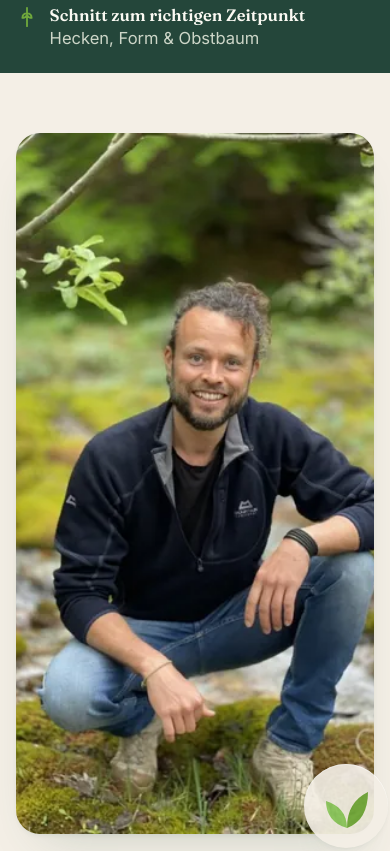
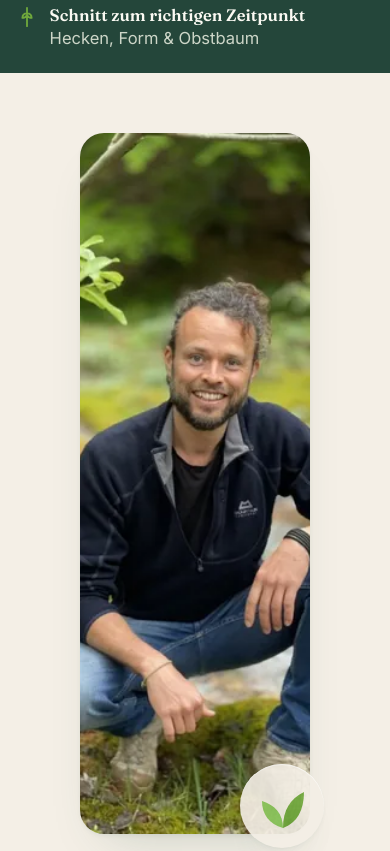
Before and after one commit to lechcode/gartenbau-landsberg-vorschau, a plain HTML site: page index.html in a window 390 px wide. Shown: the part 1000-1851 px from the top of the page. Drawn offline with Linux system fonts and the light colour scheme.

Commit message:
Mobil: Karsten-Porträt kleiner & zentriert (schärfer)
max-width 230px (Phone) / 330px (Tablet), zentriert; sizes angepasst,
damit der Browser die passende, scharfe Bildvariante lädt (kein Upscale).

Co-Authored-By: Claude Opus 4.8 <noreply@anthropic.com>

```diff
--- a/index.html
+++ b/index.html
@@ -300,7 +300,7 @@
     .nav-links a:not(.btn){padding:14px 0;border-bottom:1px solid var(--line-l);} .nav-links a:not(.btn)::after{display:none;}
     .nav-links .btn{margin-top:14px;justify-content:center;} .nav-toggle{display:block;}
     .about-grid,.contact-grid{grid-template-columns:1fr;}
-    .about-portrait{max-width:420px;}
+    .about-portrait{max-width:330px;margin-inline:auto;}
     .trust-grid{grid-template-columns:1fr 1fr;}
     .svc-grid,.steps{grid-template-columns:1fr 1fr;}
     .gallery{grid-template-columns:repeat(3,1fr);}
@@ -309,6 +309,7 @@
     .svc-grid,.steps,.trust-grid{grid-template-columns:1fr;}
     .gallery{grid-template-columns:1fr 1fr;gap:9px;} .gallery .wide{grid-column:span 2;}
     .two{grid-template-columns:1fr;}
+    .about-portrait{max-width:230px;}
     .hero-cta{flex-direction:column;align-items:stretch;} .hero-cta .btn{justify-content:center;} .hero-tel{justify-content:center;margin-top:4px;}
     .foot-top{grid-template-columns:1fr;} .foot-bottom{flex-direction:column;align-items:flex-start;}
     .mobile-bar{display:grid;}
@@ -397,8 +398,8 @@
         <div class="about-grid">
           <div class="about-portrait">
             <picture>
-              <source type="image/webp" srcset="assets/karsten-portrait-480.webp 480w, assets/karsten-portrait-700.webp 700w" sizes="(max-width:920px) 420px, 40vw">
-              <img src="assets/karsten-portrait-700.jpg" srcset="assets/karsten-portrait-480.jpg 480w, assets/karsten-portrait-700.jpg 700w" sizes="(max-width:920px) 420px, 40vw" width="577" height="701" alt="Karsten Scheffler, Gärtner aus Landsberg am Lech, lächelnd an einem Bachlauf" loading="lazy" decoding="async">
+              <source type="image/webp" srcset="assets/karsten-portrait-480.webp 480w, assets/karsten-portrait-700.webp 700w" sizes="(max-width:600px) 230px, (max-width:920px) 330px, 40vw">
+              <img src="assets/karsten-portrait-700.jpg" srcset="assets/karsten-portrait-480.jpg 480w, assets/karsten-portrait-700.jpg 700w" sizes="(max-width:600px) 230px, (max-width:920px) 330px, 40vw" width="577" height="701" alt="Karsten Scheffler, Gärtner aus Landsberg am Lech, lächelnd an einem Bachlauf" loading="lazy" decoding="async">
               <svg class="leaf-deco" viewBox="0 0 64 64" fill="none" aria-hidden="true"><path d="M33 54 C 33 36, 40 25, 54 18 C 54 36, 47 49, 33 54 Z" fill="currentColor"/><path d="M33 54 C 33 40, 25 31, 12 27 C 12 40, 19 50, 33 54 Z" fill="#8CC95F"/></svg>
             </picture>
           </div>
```
